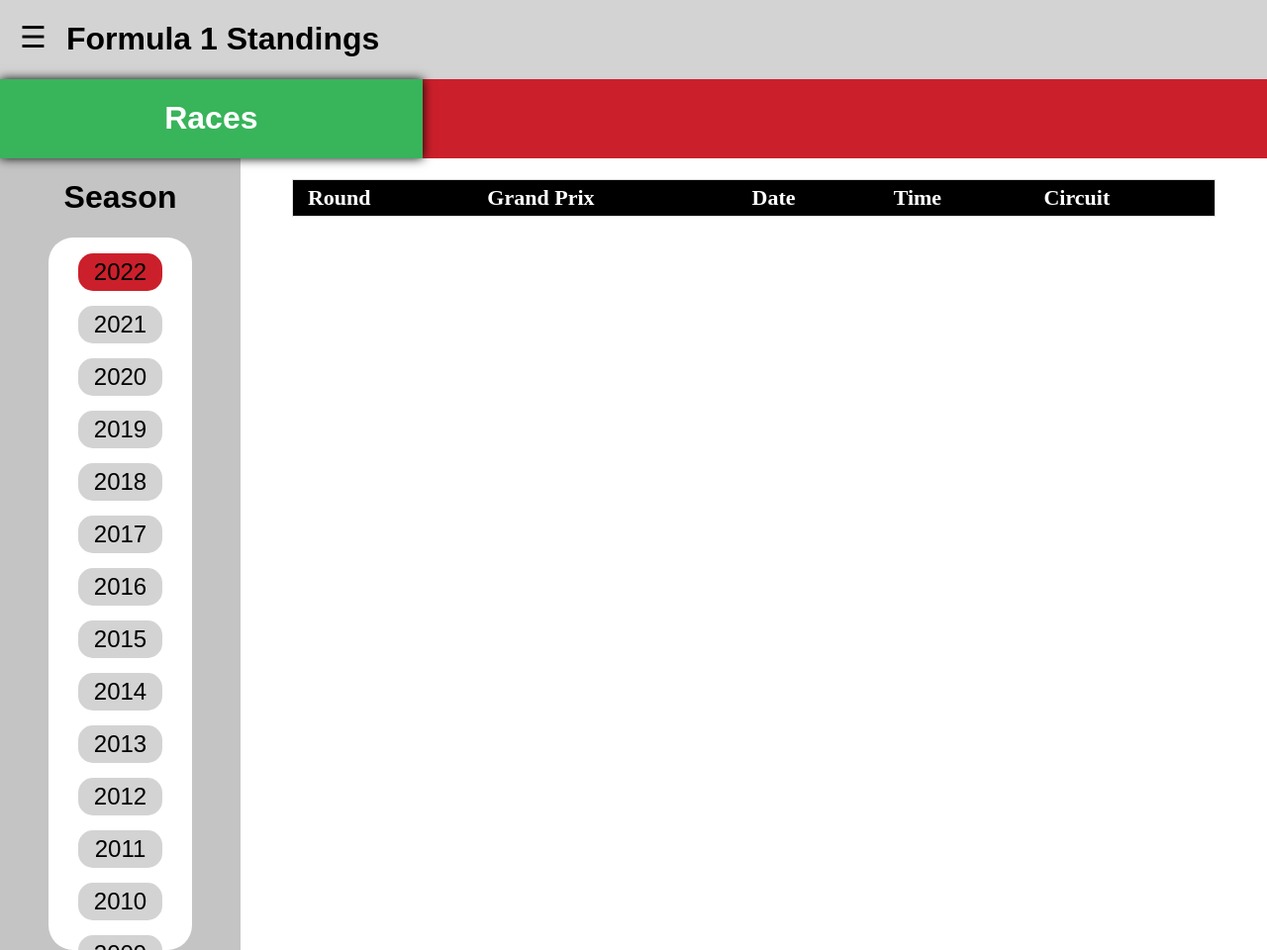
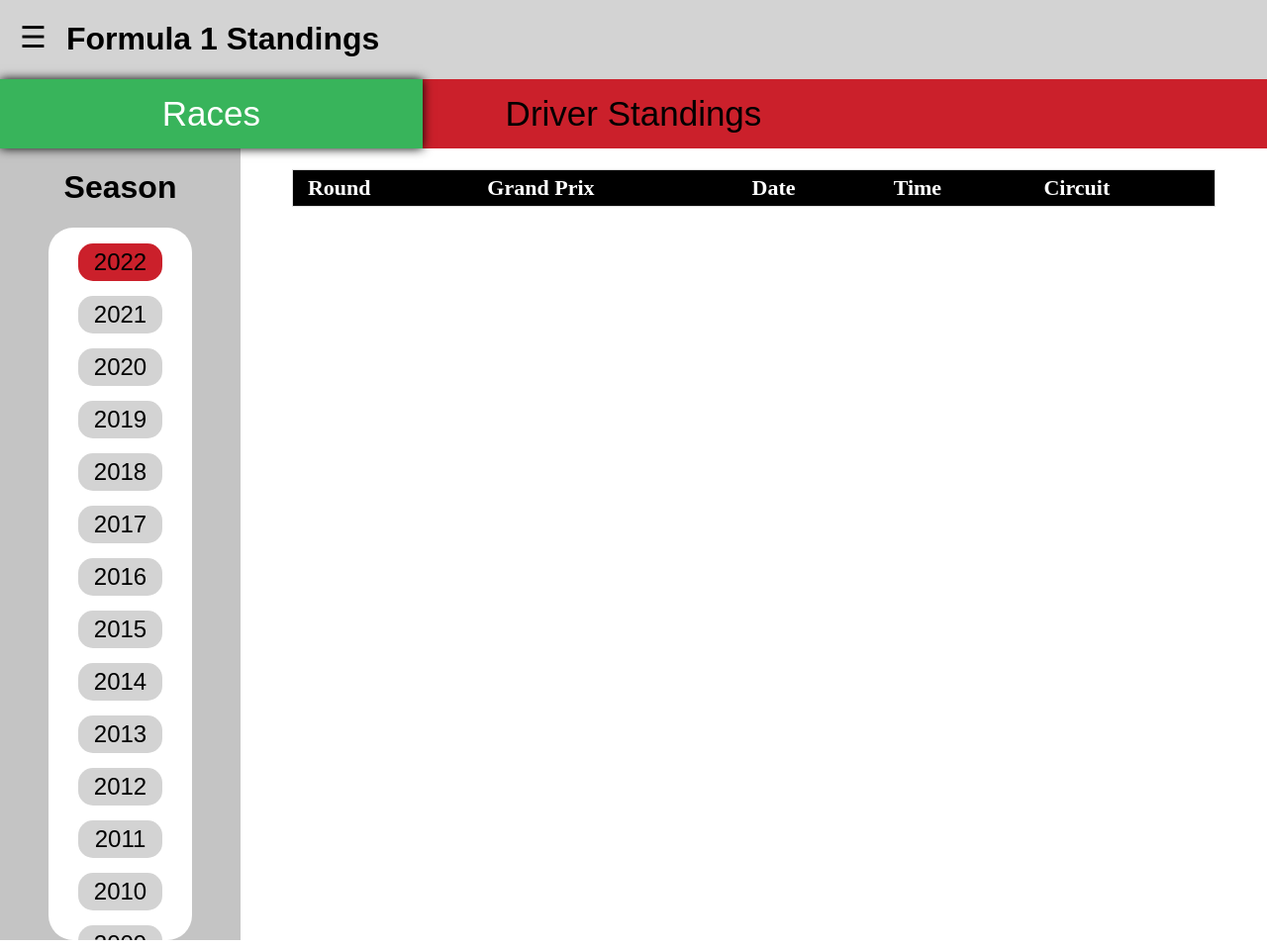
Before and after one commit to Victor-Park/ajax-project, a website: page index.html in a window 1280 px wide. Shown: the whole page at 99% size. Drawn offline with Linux system fonts and the light colour scheme; no server answers.

Commit message:
Create 'Driver Standings' tab

```diff
--- a/css/layout.css
+++ b/css/layout.css
@@ -8,6 +8,10 @@
 
 .main-container {
   height: 100vh;
+}
+
+.tab-container {
+  width: 100%;
 }
 
 .main-content {
--- a/css/styles.css
+++ b/css/styles.css
@@ -37,22 +37,28 @@
 .tab {
   background-color: #cb202b;
   color: black;
+  font-family: sans-serif;
+  text-align: center;
+  width: calc(100% / 3);
+  font-size: 35px;
+  padding: 15px;
 }
 
-.tab-active {
+.tab.active {
   background-color: #38b45b;
   color: white;
   box-shadow: 0 0 10px black;
   z-index: 2;
-}
-
-.race-tab-header {
   font-family: sans-serif;
   text-align: center;
+  width: calc(100% / 3);
+  font-size: 35px;
+  padding: 15px;
 }
 
 .year-container::-webkit-scrollbar {
   display: none;
+  text-align: center;
 }
 
 .table {
--- a/index.html
+++ b/index.html
@@ -18,12 +18,11 @@
           <h1 class="page-header">Formula 1 Standings</h1>
         </div>
       </div>
-      <div class="row red">
-        <div class="column-third tab-active">
-          <h1 class="race-tab-header">Races</h1>
+      <div class="row tab-container">
+        <div class="tab active">Races</div>
+        <div class="tab">Driver Standings</div>
+        <div class="tab">
         </div>
-        <div class="column-third"></div>
-        <div class="column-third"></div>
       </div>
     </div>
   </header>
--- a/js/main.js
+++ b/js/main.js
@@ -70,3 +70,18 @@
     sidenavHeader.textContent = 'Season';
   }
 });
+
+var tabcontainer = document.querySelector('.tab-container');
+var tab = document.querySelectorAll('.tab');
+
+tabcontainer.addEventListener('click', function (event) {
+  if (event.target.matches('.tab')) {
+    for (var i = 0; i < tab.length; i++) {
+      if (tab[i] === event.target) {
+        tab[i].className = 'tab ' + 'active';
+      } else {
+        tab[i].className = 'tab';
+      }
+    }
+  }
+});
```
